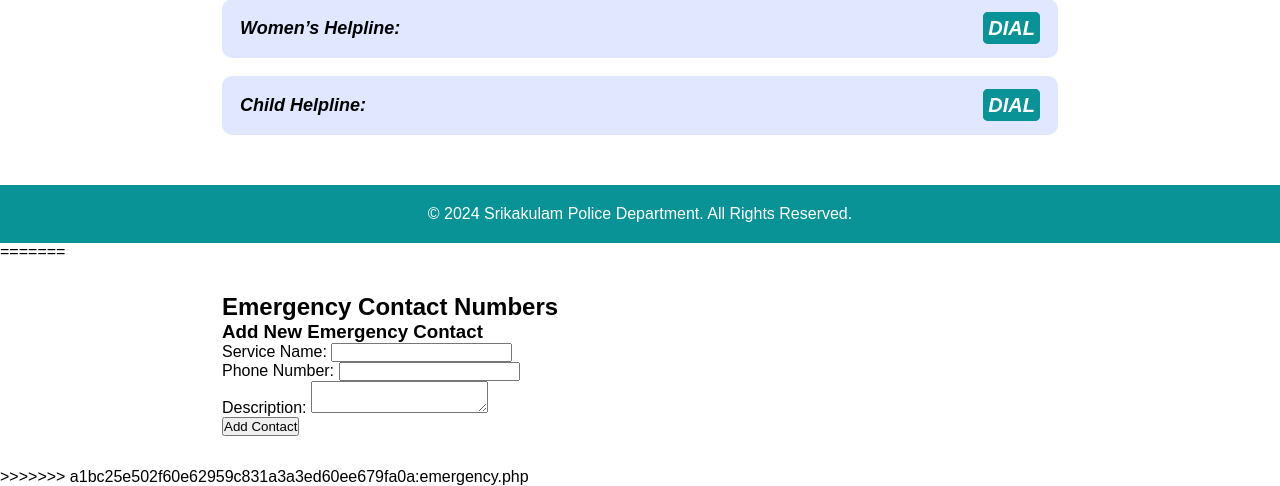
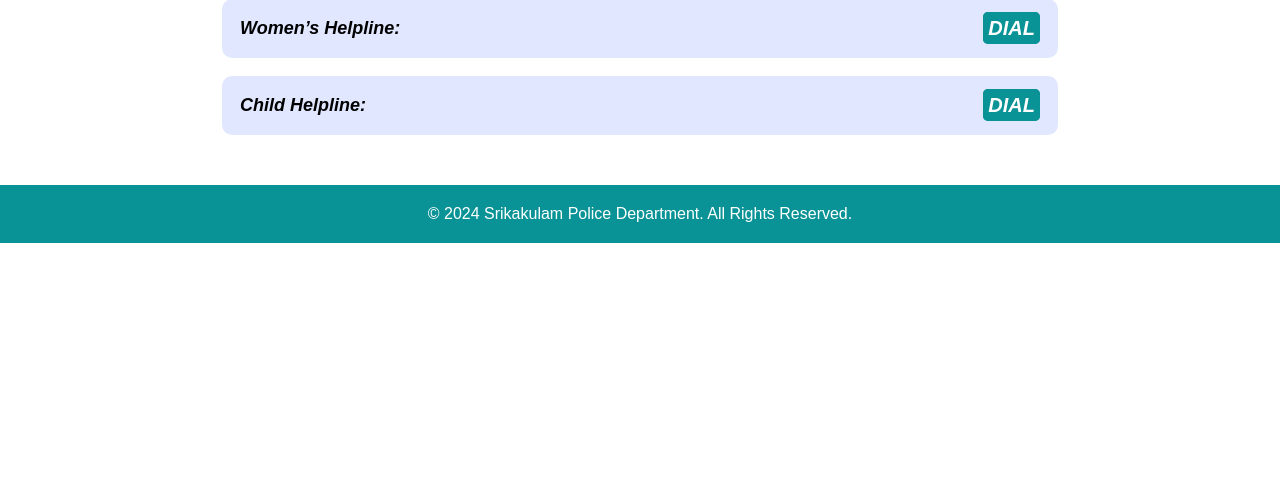
Before and after one commit to Gnaneswar22/sklmpoliceweb, a PHP site: page /emergency.php in a window 1280 px wide. Shown: the part 524-1010 px from the top of the page. After the commit the page ends 767 px from the top, so only its background shows below. Run offline with PHP 8.4, Linux system fonts and the light colour scheme; data that the repository does not hold is empty.

Commit message:
comit-62

```diff
--- a/emergency.php
+++ b/emergency.php
@@ -175,62 +175,5 @@ function deleteEmergencyContact($conn, $id) {
     <p>&copy; 2024 Srikakulam Police Department. All Rights Reserved.</p>
 </footer>
 <script src="hamburger.js"></script>
-=======
-    <div class="container">
-        <h2>Emergency Contact Numbers</h2>
-
-        <!-- Display Emergency Contacts -->
-        <ul class="emergency-numbers">
-            <?php
-            $contacts = getEmergencyContacts($conn);
-            while($row = $contacts->fetch_assoc()) {
-                echo "<li>";
-                echo "<span>" . htmlspecialchars($row['service_name']) . ": " . htmlspecialchars($row['phone_number']) . "</span>";
-                echo "<a href='tel:" . htmlspecialchars($row['phone_number']) . "' class='dial-button'>DIAL</a>";
-                echo "</li>";
-            }
-            ?>
-        </ul>
-
-        <!-- Admin Controls -->
-        <div class="admin-controls">
-            <h3>Add New Emergency Contact</h3>
-            <form method="POST" action="">
-                <div class="form-group">
-                    <label for="service_name">Service Name:</label>
-                    <input type="text" name="service_name" required>
-                </div>
-                <div class="form-group">
-                    <label for="phone_number">Phone Number:</label>
-                    <input type="text" name="phone_number" required>
-                </div>
-                <div class="form-group">
-                    <label for="description">Description:</label>
-                    <textarea name="description"></textarea>
-                </div>
-                <button type="submit" name="add_contact">Add Contact</button>
-            </form>
-        </div>
-    </div>
-
-    <?php
-    // Handle form submissions
-    if ($_SERVER["REQUEST_METHOD"] == "POST") {
-        if (isset($_POST['add_contact'])) {
-            $service_name = $_POST['service_name'];
-            $phone_number = $_POST['phone_number'];
-            $description = $_POST['description'];
-
-            if (addEmergencyContact($conn, $service_name, $phone_number, $description)) {
-                echo "<script>alert('Contact added successfully!'); window.location.reload();</script>";
-            } else {
-                echo "<script>alert('Error adding contact!');</script>";
-            }
-        }
-    }
-
-    $conn->close();
-    ?>
->>>>>>> a1bc25e502f60e62959c831a3a3ed60ee679fa0a:emergency.php
 </body>
 </html>
```
